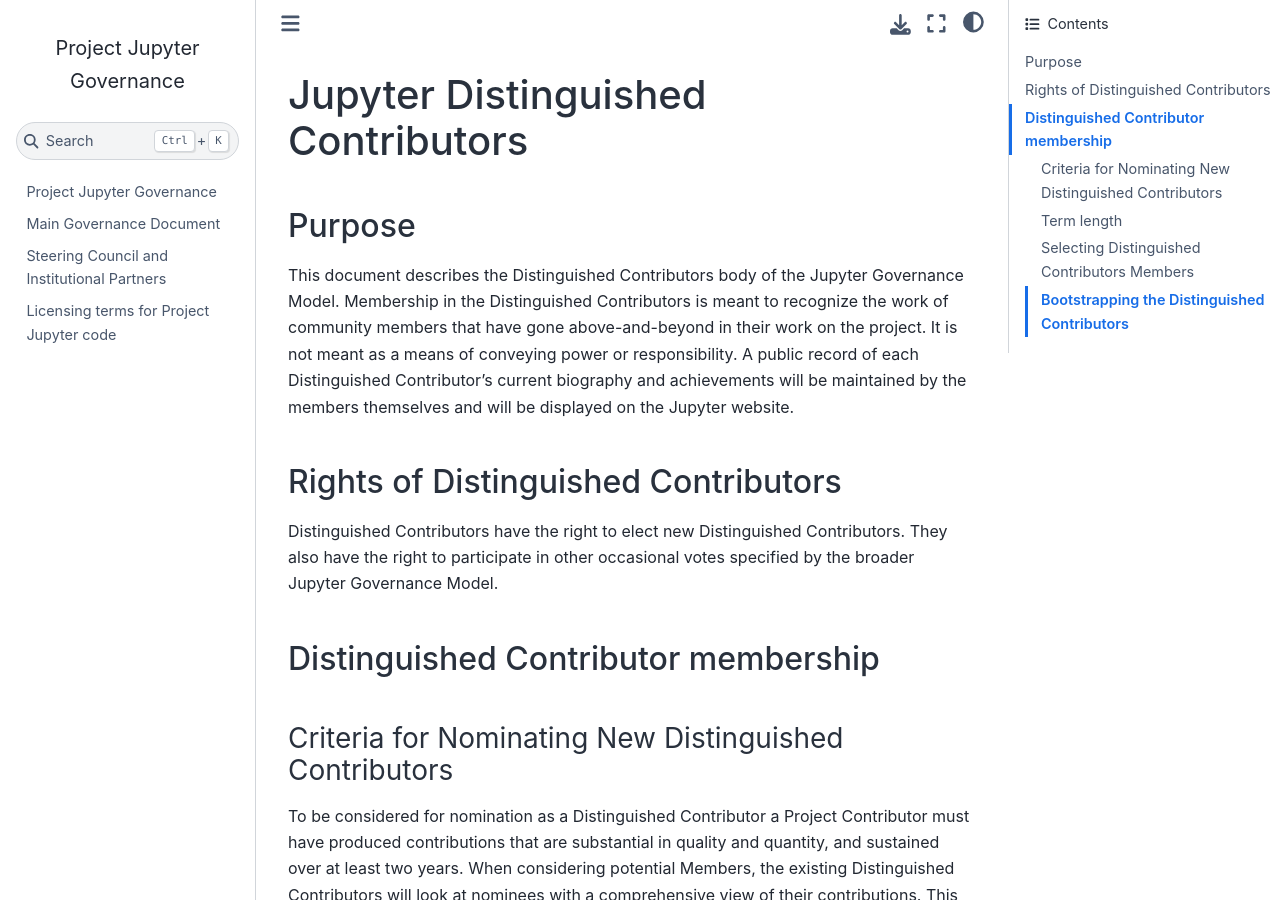
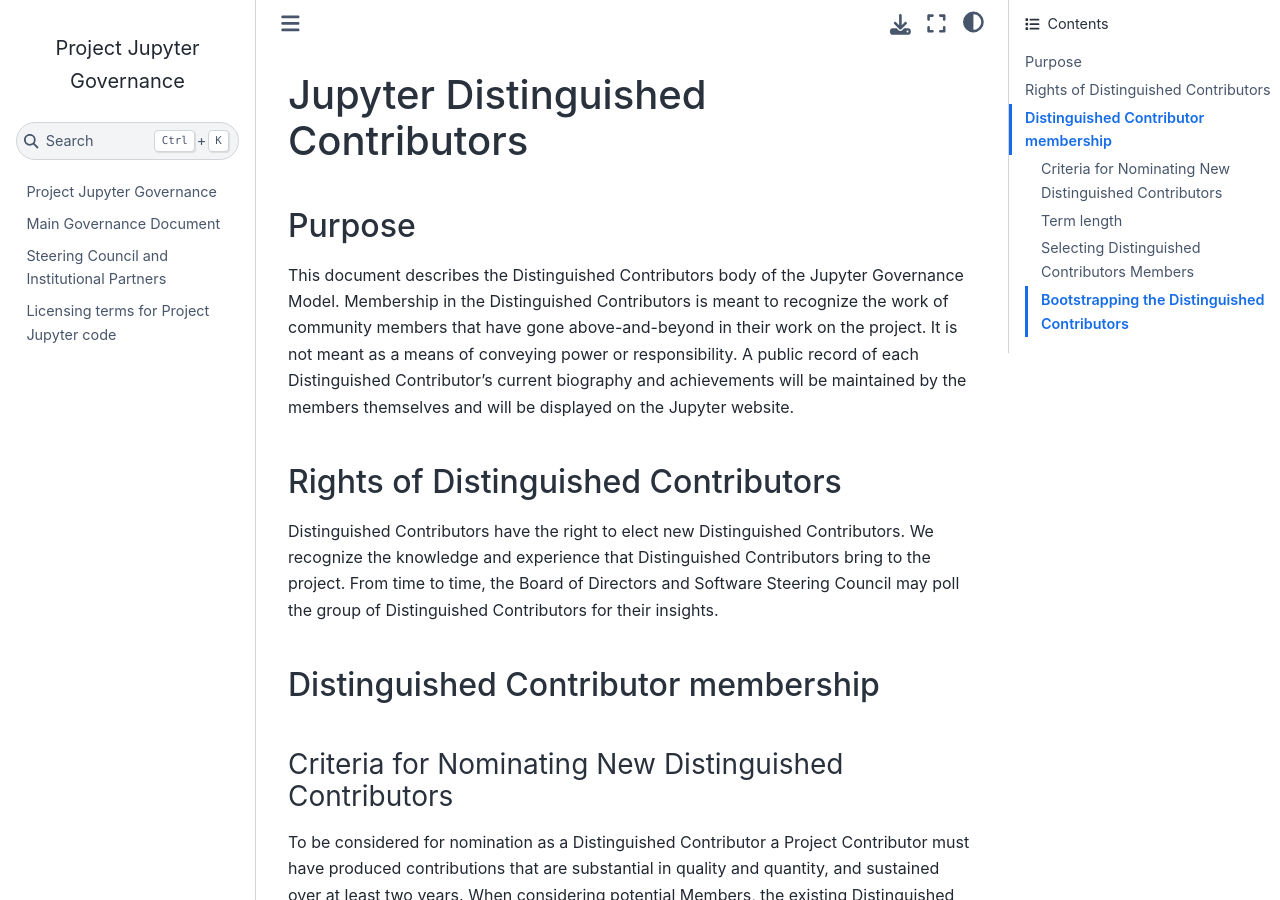
Before and after one commit to jupyter/governance, a Jupyter Book: the page built from distinguished_contributors.md, in a window 1280 px wide and 900 px high. Built offline with Jupyter Book 1.0.4 settings and Sphinx 7.4.7 and the Sphinx Book theme 1.1.4, drawn with Linux system fonts in a browser that asks for light colours; pages that are not in the unit, such as notebooks, are missing from menus.

Commit message:
Update distinguished_contributors.md
Added Carol's changes to change the text from feeling 'too governancy'.

```diff
--- a/distinguished_contributors.md
+++ b/distinguished_contributors.md
@@ -2,7 +2,7 @@
 ## Purpose
 This document describes the Distinguished Contributors body of the Jupyter Governance Model. Membership in the Distinguished Contributors is meant to recognize the work of community members that have gone above-and-beyond in their work on the project. It is not meant as a means of conveying power or responsibility. A public record of each Distinguished Contributor’s current biography and achievements will be maintained by the members themselves and will be displayed on the Jupyter website.
 ## Rights of Distinguished Contributors
-Distinguished Contributors have the right to elect new Distinguished Contributors. They also have the right to participate in other occasional votes specified by the broader Jupyter Governance Model.
+Distinguished Contributors have the right to elect new Distinguished Contributors. We recognize the knowledge and experience that Distinguished Contributors bring to the project. From time to time, the Board of Directors and Software Steering Council may poll the group of Distinguished Contributors for their insights.
 ## Distinguished Contributor membership
 ### Criteria for Nominating New Distinguished Contributors
 To be considered for nomination as a Distinguished Contributor a Project Contributor must have produced contributions that are substantial in quality and quantity, and sustained over at least two years. When considering potential Members, the existing Distinguished Contributors will look at nominees with a comprehensive view of their contributions. This will include but is not limited to code, code review, infrastructure work, mailing list and chat participation, community help/building, education and outreach, fundraising, branding, marketing, inclusion and diversity, UX design and research, etc. We are deliberately not setting arbitrary quantitative metrics (like “100 commits in this repo”) to avoid encouraging behavior that plays to the metrics rather than the project’s overall well-being.
```
